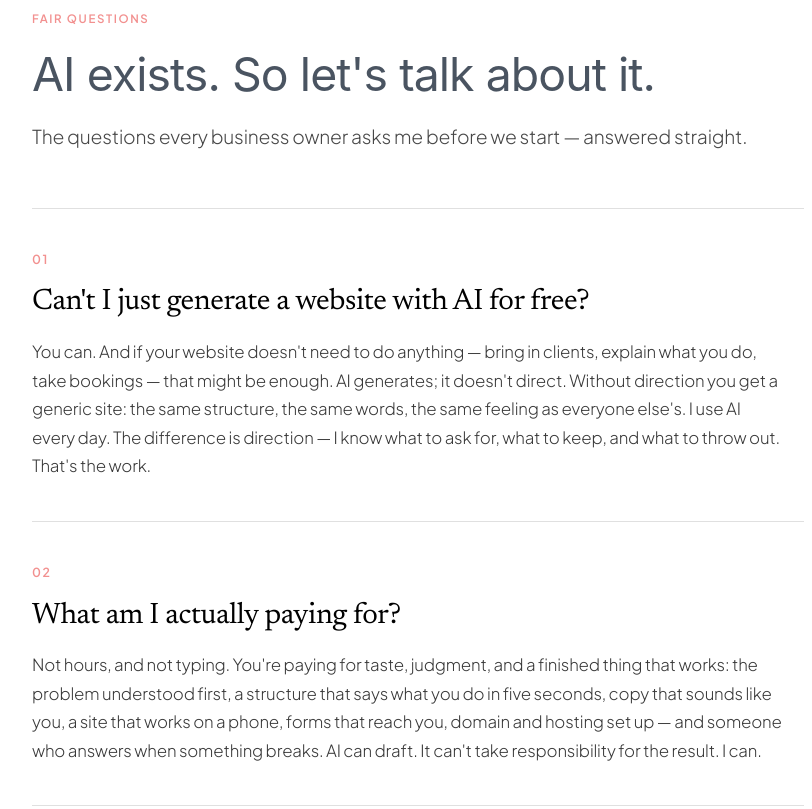
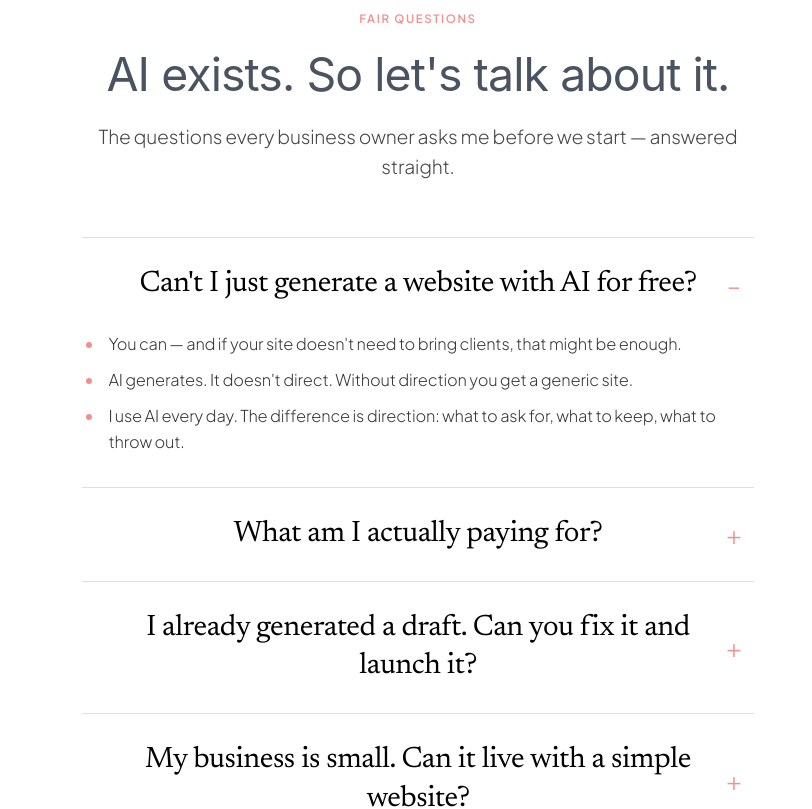
Before and after one commit to Irene2828/porfoliojuly, a Next.js app: page / in a window 1280 px wide. Shown: the part 4840-5649 px from the top of the page, without its empty margins (222-1034 px from the left). Built offline with nearby package versions, Linux system fonts and the light colour scheme; no server answers; the database is empty.

Commit message:
FAQ as centered accordion with short bullet answers

```diff
--- a/src/app/v2/components/FaqSection.tsx
+++ b/src/app/v2/components/FaqSection.tsx
@@ -1,47 +1,63 @@
 'use client';
 
-import { motion } from 'framer-motion';
+import { useState } from 'react';
+import { AnimatePresence, motion } from 'framer-motion';
 
 const faqs = [
   {
-    num: '01',
     question: "Can't I just generate a website with AI for free?",
-    answer:
-      "You can. And if your website doesn't need to do anything — bring in clients, explain what you do, take bookings — that might be enough. AI generates; it doesn't direct. Without direction you get a generic site: the same structure, the same words, the same feeling as everyone else's. I use AI every day. The difference is direction — I know what to ask for, what to keep, and what to throw out. That's the work.",
+    answers: [
+      "You can — and if your site doesn't need to bring clients, that might be enough.",
+      "AI generates. It doesn't direct. Without direction you get a generic site.",
+      'I use AI every day. The difference is direction: what to ask for, what to keep, what to throw out.',
+    ],
   },
   {
-    num: '02',
     question: 'What am I actually paying for?',
-    answer:
-      "Not hours, and not typing. You're paying for taste, judgment, and a finished thing that works: the problem understood first, a structure that says what you do in five seconds, copy that sounds like you, a site that works on a phone, forms that reach you, domain and hosting set up — and someone who answers when something breaks. AI can draft. It can't take responsibility for the result. I can.",
+    answers: [
+      'Not hours, not typing. Taste, judgment, and a finished thing that works.',
+      'Problem first. Copy that sounds like you. Phone, forms, domain, hosting — done.',
+      "AI can draft. It can't take responsibility for the result. I can.",
+    ],
   },
   {
-    num: '03',
     question: 'I already generated a draft. Can you fix it and launch it?',
-    answer:
-      "Yes — that's a real service, and it's often the smartest way to start. Bring the draft and I'll tell you honestly whether a polish is enough or the structure needs redoing, and the price follows that. Polish covers structure, copy, images, mobile, forms, domain, and launch. Some drafts just need a firm hand. Some need rebuilding. I'll say which one yours is.",
+    answers: [
+      "Yes. Bring it — I'll tell you honestly if a polish is enough or it needs rebuilding.",
+      'Polish covers structure, copy, images, mobile, forms, domain, launch.',
+      "Some drafts need a firm hand. Some need rebuilding. I'll say which one yours is.",
+    ],
   },
   {
-    num: '04',
     question: 'My business is small. Can it live with a simple website?',
-    answer:
-      "Maybe — and I'll tell you so if that's the case. If your site doesn't need to bring you clients, a simple generated page is fine. But if your site is your storefront — if people judge you by it before they call — then generic costs you work. One of my clients, an insurance claims expert, started getting calls from new clients within days of her new site going live. That's the difference between a site that exists and a site that works.",
+    answers: [
+      "Maybe — and I'll tell you so if that's the case.",
+      "If your site doesn't need to bring clients, a simple page is fine.",
+      "If it's your storefront, generic costs you work. One client started getting calls from new clients within days of launch.",
+    ],
   },
   {
-    num: '05',
     question: "We don't use AI in our business yet. Can you help with that?",
-    answer:
-      "Yes. That's half of what I do. If your team isn't working with AI yet, I'll show you where it actually helps — not hype, just the tasks that eat your week — and build you a simple tool for that task, or set up AI to work with the tools you already have. You stay in control. The tool does the filling-in.",
+    answers: [
+      "Yes. That's half of what I do.",
+      "I'll show you where AI actually helps — the tasks that eat your week, not hype.",
+      'I build you a simple tool for that task, or set up AI with the tools you already have.',
+      'You stay in control. The tool does the filling-in.',
+    ],
   },
   {
-    num: '06',
     question: 'How fast is this, and what happens after launch?',
-    answer:
-      "You get a first clickable version in days, so you react to a real thing instead of a document. We fix it together, then I ship it, hand it over, and set up hosting and support. After launch I'm still there — small edits, updates, new features — on a simple monthly care plan, or per request.",
+    answers: [
+      'First clickable version in days — you react to a real thing.',
+      'We fix it together. I ship it, hand it over, set up hosting and support.',
+      "After launch I'm still there: edits, updates, new features — monthly care plan, or per request.",
+    ],
   },
 ];
 
 export default function FaqSection() {
+  const [openIndex, setOpenIndex] = useState<number>(0);
+
   return (
     <section
       id="faq-section"
@@ -88,13 +104,17 @@ export default function FaqSection() {
         .faq-item:last-child {
           border-bottom: 1px solid rgba(0, 0, 0, 0.12) !important;
         }
-        .faq-number {
-          font-family: var(--font-body), 'Plus Jakarta Sans', sans-serif !important;
-          font-size: 0.78rem !important;
-          font-weight: 600 !important;
-          letter-spacing: 0.12em !important;
-          color: #f2908f !important;
-          -webkit-text-fill-color: #f2908f !important;
+        .faq-toggle {
+          display: flex !important;
+          align-items: center !important;
+          justify-content: center !important;
+          width: 100% !important;
+          background: none !important;
+          border: none !important;
+          cursor: pointer !important;
+          padding: 1.7rem 2.5rem !important;
+          position: relative !important;
+          text-align: center !important;
         }
         .faq-question {
           font-family: 'Newsreader', Georgia, serif !important;
@@ -103,12 +123,43 @@ export default function FaqSection() {
           color: #000000 !important;
           -webkit-text-fill-color: #000000 !important;
         }
-        .faq-answer {
+        .faq-indicator {
+          position: absolute !important;
+          right: 0.25rem !important;
+          top: 50% !important;
+          transform: translateY(-50%) !important;
           font-family: var(--font-body), 'Plus Jakarta Sans', sans-serif !important;
+          font-size: 1.6rem !important;
+          font-weight: 300 !important;
+          line-height: 1 !important;
+          color: #f2908f !important;
+          -webkit-text-fill-color: #f2908f !important;
+          width: 2rem !important;
+          text-align: center !important;
+          flex-shrink: 0 !important;
+        }
+        .faq-answer-list {
+          list-style: disc !important;
+          padding: 0 0.5rem 1.9rem 1.4rem !important;
+          margin: 0 !important;
+          text-align: left !important;
+        }
+        .faq-answer-list li {
+          font-family: var(--font-body), 'Plus Jakarta Sans', sans-serif !important;
+          font-size: 1.02rem !important;
           font-weight: 300 !important;
           letter-spacing: -0.011em !important;
+          line-height: 1.65 !important;
           color: rgba(0, 0, 0, 0.78) !important;
           -webkit-text-fill-color: rgba(0, 0, 0, 0.78) !important;
+          margin-bottom: 0.55rem !important;
+          padding-left: 0.25rem !important;
+        }
+        .faq-answer-list li:last-child {
+          margin-bottom: 0 !important;
+        }
+        .faq-answer-list li::marker {
+          color: #f2908f !important;
         }
         .faq-closing {
           font-family: 'Newsreader', Georgia, serif !important;
@@ -124,14 +175,18 @@ export default function FaqSection() {
           .faq-question {
             font-size: 1.45rem !important;
           }
+          .faq-toggle {
+            padding: 1.4rem 2.25rem !important;
+          }
         }
       `}</style>
       <div
         style={{
-          maxWidth: '820px',
+          maxWidth: '720px',
           width: '100%',
           margin: '0 auto',
           padding: '0 1.5rem',
+          textAlign: 'center',
         }}
       >
         <motion.p
@@ -170,49 +225,71 @@ export default function FaqSection() {
           style={{
             fontSize: 'clamp(1.05rem, 2.4vw, 1.2rem)',
             lineHeight: 1.55,
-            margin: '0 0 3.5rem 0',
+            margin: '0 auto 3.5rem auto',
             maxWidth: '52ch',
           }}
         >
           The questions every business owner asks me before we start — answered straight.
         </motion.p>
         <div>
-          {faqs.map((faq, index) => (
+          {faqs.map((faq, index) => {
+            const isOpen = openIndex === index;
+            return (
               <motion.article
-              key={faq.num}
+                key={faq.question}
                 className="faq-item"
                 initial={{ opacity: 0, y: 20 }}
                 whileInView={{ opacity: 1, y: 0 }}
                 viewport={{ once: true, amount: 0.3 }}
                 transition={{ duration: 0.68, delay: index * 0.04, ease: [0.16, 1, 0.3, 1] }}
-              style={{ padding: '2.5rem 0' }}
               >
-              <p className="faq-number" style={{ margin: '0 0 0.9rem 0' }}>
-                {faq.num}
-              </p>
-              <h3
+                <h3 style={{ margin: 0 }}>
+                  <button
+                    type="button"
+                    className="faq-toggle"
+                    aria-expanded={isOpen}
+                    aria-controls={`faq-panel-${index}`}
+                    id={`faq-button-${index}`}
+                    onClick={() => setOpenIndex(isOpen ? -1 : index)}
+                  >
+                    <span
                       className="faq-question"
                       style={{
                         fontSize: 'clamp(1.5rem, 3.4vw, 1.85rem)',
                         lineHeight: 1.3,
-                  margin: '0 0 1rem 0',
                       }}
                     >
                       {faq.question}
+                    </span>
+                    <span className="faq-indicator" aria-hidden="true">
+                      {isOpen ? '–' : '+'}
+                    </span>
+                  </button>
                 </h3>
-              <p
-                className="faq-answer"
-                style={{
-                  fontSize: '1.05rem',
-                  lineHeight: 1.7,
-                  margin: 0,
-                  maxWidth: '62ch',
-                }}
+                <AnimatePresence initial={false}>
+                  {isOpen && (
+                    <motion.div
+                      key="content"
+                      id={`faq-panel-${index}`}
+                      role="region"
+                      aria-labelledby={`faq-button-${index}`}
+                      initial={{ height: 0, opacity: 0 }}
+                      animate={{ height: 'auto', opacity: 1 }}
+                      exit={{ height: 0, opacity: 0 }}
+                      transition={{ duration: 0.35, ease: [0.16, 1, 0.3, 1] }}
+                      style={{ overflow: 'hidden' }}
                     >
-                {faq.answer}
-              </p>
+                      <ul className="faq-answer-list">
+                        {faq.answers.map((bullet) => (
+                          <li key={bullet}>{bullet}</li>
+                        ))}
+                      </ul>
+                    </motion.div>
+                  )}
+                </AnimatePresence>
               </motion.article>
-          ))}
+            );
+          })}
         </div>
         <motion.p
           className="faq-closing"
```
Lines whose indentation alone changed are shown as unchanged.
